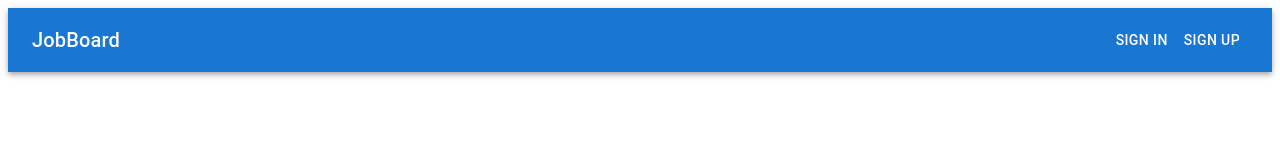
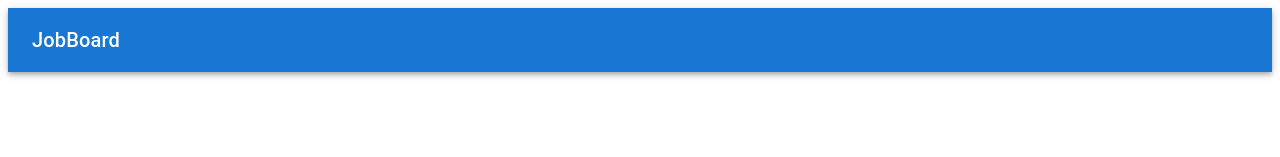
Before and after one commit to Addisu544/job-board, a React (Vite) app in the folder client/: page /login in a window 1280 px wide. Shown: the top 157 px of the page. Built offline with nearby package versions, Linux system fonts and the light colour scheme.

Commit message:
style(navbar): make navbar clean on login and register

```diff
--- a/client/src/App.jsx
+++ b/client/src/App.jsx
@@ -15,6 +15,7 @@
 // export default App;
 
 import { BrowserRouter, Routes, Route, Navigate } from "react-router-dom";
+import { useLocation } from "react-router-dom";
 import Login from "./pages/Login";
 import Register from "./pages/Register";
 import ProtectedRoute from "./components/ProtectedRoute";
@@ -24,12 +25,19 @@ import EmployeeDashboard from "./pages/employee/EmployeeDashboard";
 import AdminDashboard from "./pages/admin/AdminDashboard";
 import JobList from "./pages/JobList";
 import Navbar from "./components/Navbar";
+import NavbarMinimal from "./components/Navbarminimal";
+
 import EmployeeProfile from "./pages/profile/EmployeeProfile";
 import HomePage from "./pages/HomePage";
 function App() {
+  const location = useLocation();
+
+  const hideNavbar =
+    location.pathname === "/login" || location.pathname === "/register";
+
   return (
     <>
-      <Navbar /> {/* Always visible */}
+      {!hideNavbar ? <Navbar /> : <NavbarMinimal />}
       <Routes>
         {/* <Route path="/" element={<Navigate to="/login" replace />} /> */}
         <Route path="/" element={<HomePage />} />
--- /dev/null
+++ b/client/src/components/NavbarMinimal.jsx
@@ -0,0 +1,31 @@
+import React from "react";
+import { AppBar, Toolbar, Typography, Button, Box } from "@mui/material";
+import { useNavigate } from "react-router-dom";
+import { useAuth } from "../context/AuthContext";
+
+const NavbarMinimal = () => {
+  const navigate = useNavigate();
+  const { user, logout } = useAuth();
+
+  const handleLogout = () => {
+    logout();
+    navigate("/");
+  };
+
+  return (
+    <AppBar position="static">
+      <Toolbar sx={{ display: "flex", justifyContent: "space-between" }}>
+        {/* Logo / Title */}
+        <Typography
+          variant="h6"
+          sx={{ cursor: "pointer" }}
+          onClick={() => navigate("/")}
+        >
+          JobBoard
+        </Typography>
+      </Toolbar>
+    </AppBar>
+  );
+};
+
+export default NavbarMinimal;
```
